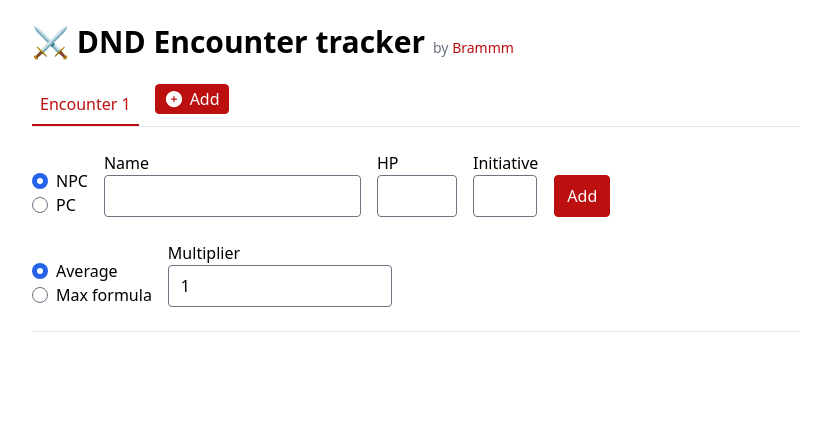
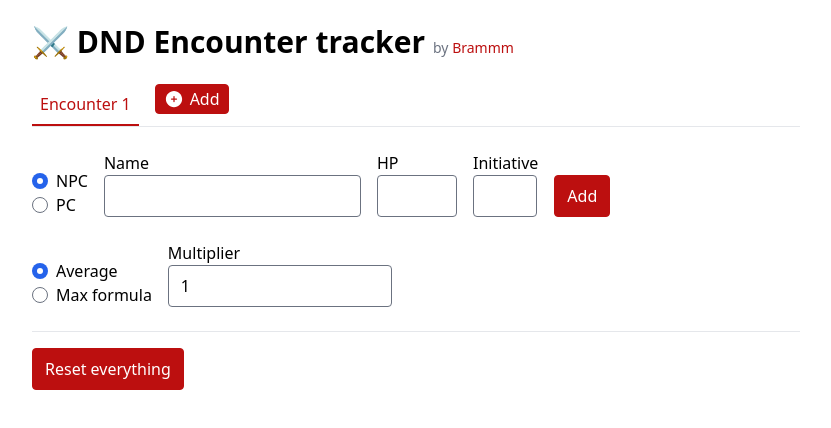
Before and after one commit to Brammm/dnd-encounter-tracker, a React (Vite) app: page / in a window 1280 px wide. Shown: the top 428 px of the page, without its empty margins (224-1055 px from the left). Built offline with nearby package versions, Linux system fonts and the light colour scheme.

Commit message:
Added reset everything button

```diff
--- a/src/App.tsx
+++ b/src/App.tsx
@@ -7,9 +7,15 @@ import Tab from './components/Tab.tsx';
 import Button from './components/Button.tsx';
 
 export default function App() {
-    const {addCharacter, addEncounter, encounters} = useApp();
+    const {addCharacter, addEncounter, encounters, reset} = useApp();
     const [activeEncounterId, setActiveEncounterId] = useState<string>(Object.keys(encounters)[0]);
     const activeEncounter = encounters[activeEncounterId];
+
+    const handleReset = () => {
+        if (confirm('Are you sure? This will wipe everything.')) {
+            reset();
+        }
+    };
 
     return (
         <div className="max-w-screen-md mx-auto">
@@ -51,6 +57,9 @@ export default function App() {
                     <hr />
                     <EncounterView encounter={activeEncounter} />
                 </main>
+                <footer>
+                    <Button onClick={handleReset}>Reset everything</Button>
+                </footer>
             </div>
         </div>
     );
--- a/src/hooks/useApp.tsx
+++ b/src/hooks/useApp.tsx
@@ -47,18 +47,26 @@ type Actions = {
     startEncounter: (encounterId: EncounterId) => void;
     nextCharacter: (encounterId: EncounterId) => void;
     resetEncounter: (encounterId: EncounterId) => void;
+    reset: () => void;
+};
+
+const defaultState = {
+    encounters: {
+        '1': {
+            id: '1',
+            name: 'Encounter 1',
+            characters: [],
+            hpChanges: [],
+        },
+    },
 };
 
 const useApp = create<State & Actions>()(
     persist(
         immer((set, get) => ({
-            encounters: {
-                '1': {
-                    id: '1',
-                    name: 'Encounter 1',
-                    characters: [],
-                    hpChanges: [],
-                },
+            ...defaultState,
+            reset: () => {
+                set(defaultState);
             },
             addEncounter: () => {
                 set((state) => {
```
